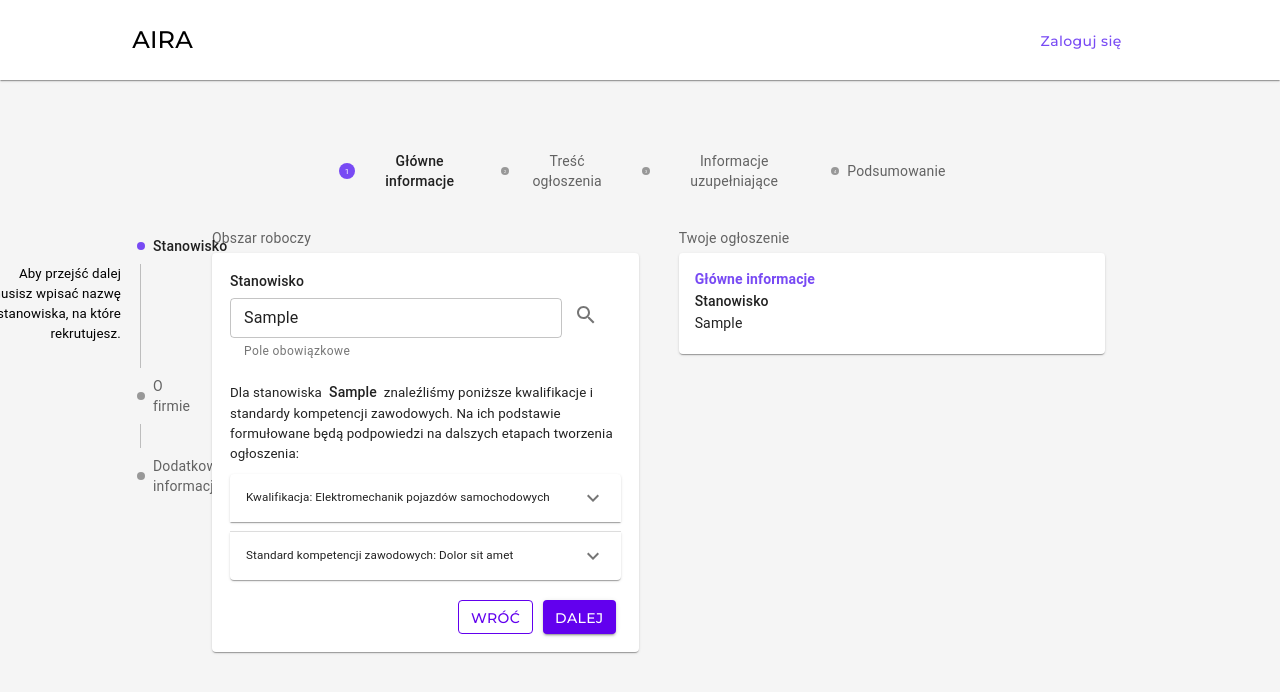
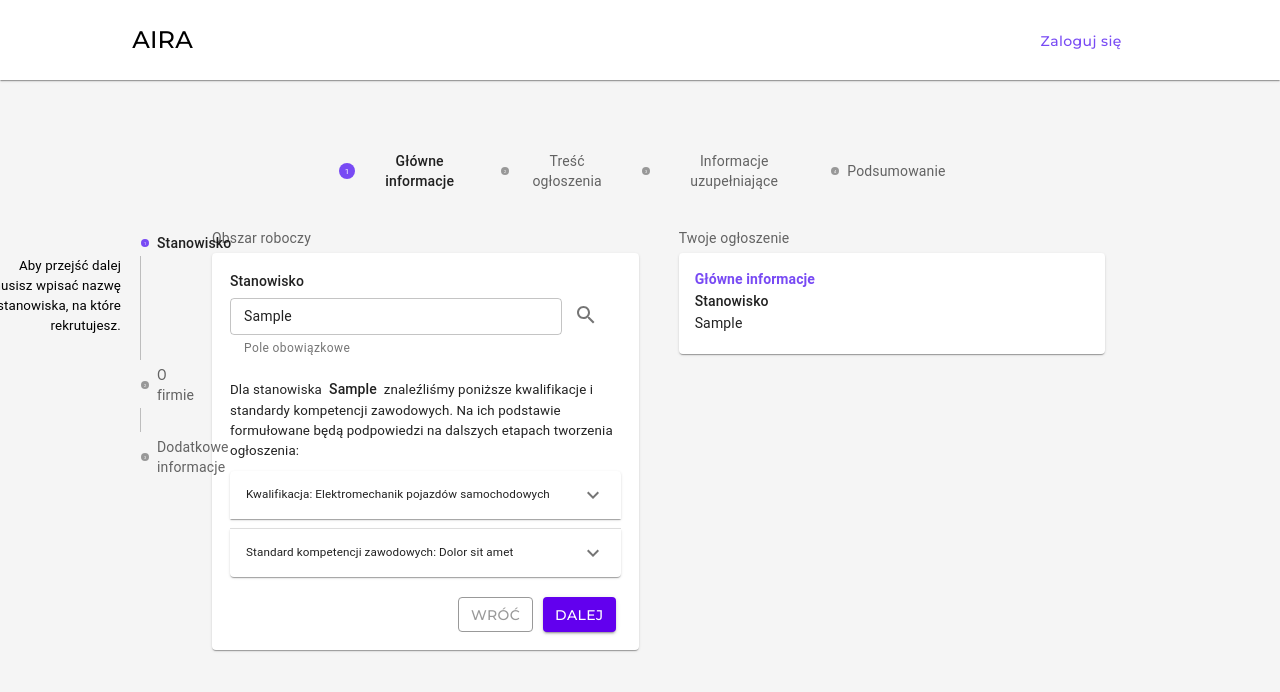
Before and after one commit to gosia-barlik/WIDMO-prototyp, a React (Create React App) app: page /creator in a window 1280 px wide. Both pictures are taken after typing "Sample" into the empty fields and a click on the button "search". Shown: the top 692 px of the page. Built offline with nearby package versions, Linux system fonts and the light colour scheme; a web font is replaced by a local one.

Commit message:
Creator - vertical stepper step1 changed to nonlinear

```diff
--- a/src/App.css
+++ b/src/App.css
@@ -1,7 +1,14 @@
+@import "./components/common/variables.css";
+
 body {
   height: 100vh;
   width: 100vw;
-  background-color: rgb(235, 235, 235);
+  background-color:var(--white);
+
+}
+
+.MuiInputBase-input {
+  font-size: 14px !important;
 }
 
 .App-logo {
--- a/src/components/Creator/Creator.css
+++ b/src/components/Creator/Creator.css
@@ -1,3 +1,5 @@
+@import "../common/variables.css";
+
 body {
   height: 100% !important;
   width: 100%;
@@ -7,13 +9,18 @@ body {
 
 .button-outlined {
   margin: 15px 5px 0 5px !important;
-  border: 1px solid #6200EE !important;
-  color: #6200EE !important;
+  border: 1px solid var(--active)!important;
+  color: var(--active) !important;
   font-family: Arial !important;
 }
 
 .button-contained {
   margin: 15px 5px 0 5px !important;
-  background-color: #6200EE !important;
+  background-color: var(--active)!important;
   font-family: Arial !important;
 }
+
+.Mui-disabled.button-outlined {
+  color: var(--disabled)!important;
+  border: 1px solid var(--disabled)!important;
+}
--- a/src/components/Creator/Creator.jsx
+++ b/src/components/Creator/Creator.jsx
@@ -8,13 +8,34 @@ import "./Creator.css";
 import { createTheme, ThemeProvider } from "@material-ui/core";
 
 export default function Creator() {
-  //Step1
   const [updateState, setUpdateState] = useState(0);
   const [activeStep, setActiveStep] = useState(0);
-  const [mainStepperLabels, setMainStepperLabels] = useState([{name:'Główne informacje', index:0}, {name:'Treść ogłoszenia',  index:1}, {name:'Informacje uzupełniające',  index:2 }, {name:'Podsumowanie',  index:3}])
+  const [mainStepperLabels, setMainStepperLabels] = useState([
+    { name: "Główne informacje", index: 0 },
+    { name: "Treść ogłoszenia", index: 1 },
+    { name: "Informacje uzupełniające", index: 2 },
+    { name: "Podsumowanie", index: 3 },
+  ]);
 
   //VERTICAL STEPPER
   const [activeVerticalStep, setActiveVerticalStep] = useState(0);
+  const [step1VerticalStepperLabels, setStep1VerticalStepperLabels] = useState([
+    {
+      name: "Stanowisko",
+      description: `Aby przejść dalej musisz wpisać nazwę stanowiska, na które rekrutujesz.`,
+      index: 0,
+    },
+    {
+      name: "O firmie",
+      description: `Pole opcjonalne.`,
+      index: 1,
+    },
+    {
+      name: "Dodatkowe informacje",
+      description: "Pole opcjonalne.",
+      index: 2,
+    },
+  ]);
 
   // MAIN STEPPER
   const handleStep = (step) => {
@@ -40,6 +61,10 @@ export default function Creator() {
   };
 
   // VERTICAL STEPPER
+  const handleStep1VerticalStepper = (step) => {
+    setActiveVerticalStep(step);
+  };
+
   const handleVerticalStepperNext = () => {
     setActiveVerticalStep((prevActiveStep) => prevActiveStep + 1);
   };
@@ -49,8 +74,11 @@ export default function Creator() {
 
   return (
     <>
-
-      <StepperHorizontal activeStep={activeStep} handleStep={handleStep} mainStepperLabels={mainStepperLabels}/>
+      <StepperHorizontal
+        activeStep={activeStep}
+        handleStep={handleStep}
+        mainStepperLabels={mainStepperLabels}
+      />
 
       {activeStep === 0 && (
         <Step1MainInfo
@@ -62,8 +90,10 @@ export default function Creator() {
           handleVerticalStepperNext={handleVerticalStepperNext}
           handleVerticalStepperBack={handleVerticalStepperBack}
           activeVerticalStep={activeVerticalStep}
+          step1VerticalStepperLabels={step1VerticalStepperLabels}
+          handleStep1VerticalStepper={handleStep1VerticalStepper}
         />
-      ) }
+      )}
       {activeStep === 1 && (
         <Step2OfferContent
           activeStep={activeStep}
@@ -76,23 +106,22 @@ export default function Creator() {
           updateState={updateState}
           activeVerticalStep={activeVerticalStep}
         />
-      ) }
-      {activeStep === 2 &&
+      )}
+      {activeStep === 2 && (
         <Step3DataProcessing
           activeStep={activeStep}
           handleMainStepperBack={handleMainStepperBack}
           handleMainStepperNext={handleMainStepperNext}
         />
-      }
+      )}
 
-       {activeStep === 3 &&
-         <Step4Summary
-           activeStep={activeStep}
-           handleMainStepperBack={handleMainStepperBack}
-           handleMainStepperNext={handleMainStepperNext}
-         />
-        }
-
+      {activeStep === 3 && (
+        <Step4Summary
+          activeStep={activeStep}
+          handleMainStepperBack={handleMainStepperBack}
+          handleMainStepperNext={handleMainStepperNext}
+        />
+      )}
     </>
   );
 }
--- a/src/components/Creator/Step1-Main-Info/Step1-Main-Info.css
+++ b/src/components/Creator/Step1-Main-Info/Step1-Main-Info.css
@@ -1,3 +1,5 @@
+@import "../../common/variables.css";
+
 .step-1-container {
   width: 100%;
   /* font-family: -apple-system, BlinkMacSystemFont, "Segoe UI", "Roboto", "Oxygen",
@@ -18,9 +20,10 @@
   margin-left: 0px !important ;
 }
 /*placeholder font-size*/
+.MuiOutlinedInput-root .PrivateNotchedOutline-legendLabelled-16,
 .css-hjtp1-MuiInputBase-root-MuiOutlinedInput-root,
 .css-1i1x89v-MuiInputBase-root-MuiOutlinedInput-root {
-  font-size: 0.875rem !important ;
+  font-size: 14px !important ;
 }
 
 
@@ -93,7 +96,7 @@
   z-index: 100;
   left: 18px;
   top: 18px;
-  color: #6200ee;
+  color: var(--active);
 }
 #photo-icon.hidden {
   display: none;
--- a/src/components/Creator/Step1-Main-Info/Step1-Main-Info.jsx
+++ b/src/components/Creator/Step1-Main-Info/Step1-Main-Info.jsx
@@ -15,16 +15,22 @@ import { useSelector } from "react-redux";
 
 export default function Step1MainInfo(props) {
   const { showResults } = useSelector((state) => state.stepOneReducer);
+  const disabled = true;
 
   return (
     <Grid container className='step-1-container'>
-      <StepperVertical activeStep={props.activeVerticalStep} />
+      <StepperVertical activeStep={props.activeVerticalStep} step1VerticalStepperLabels={props.step1VerticalStepperLabels}
+      handleStep1VerticalStepper={props.handleStep1VerticalStepper}/>
       <Grid
         item
         xs={4}
         style={{ margin: "20px", marginTop: "50px", textAlign: "left" }}
         className='form-container'>
-        <Typography variant='body2' style={{color:"#00000099"}} gutterBottom component='div'>
+        <Typography
+          variant='body2'
+          style={{ color: "#00000099" }}
+          gutterBottom
+          component='div'>
           Obszar roboczy
         </Typography>
         <Paper className='form-container-box'>
@@ -36,7 +42,14 @@ export default function Step1MainInfo(props) {
 
           {props.activeVerticalStep === 2 && <AdditionalInformation />}
 
-          {showResults && props.activeVerticalStep !== 2 && (
+          {showResults && props.activeVerticalStep === 0 && (
+            <MainActionButtons
+              disabled={disabled}
+              handleBack={props.handleVerticalStepperBack}
+              handleNext={props.handleVerticalStepperNext}
+            />
+          )}
+          {showResults && props.activeVerticalStep !== 2 && props.activeVerticalStep !== 0 &&(
             <MainActionButtons
               handleBack={props.handleVerticalStepperBack}
               handleNext={props.handleVerticalStepperNext}
@@ -56,10 +69,14 @@ export default function Step1MainInfo(props) {
         xs={4}
         style={{ margin: "20px", marginTop: "50px", textAlign: "left" }}
         className='job-offer-container'>
-        <Typography variant='body2' style={{color:"#00000099"}} gutterBottom component='div'>
+        <Typography
+          variant='body2'
+          style={{ color: "#00000099" }}
+          gutterBottom
+          component='div'>
           Twoje ogłoszenie
         </Typography>
-        <Paper className='job-offer-container-box' elevation={0} >
+        <Paper className='job-offer-container-box' elevation={0}>
           <JobOffer activeStep={props.activeStep} />
         </Paper>
         {props.activeVerticalStep === 1 && <AlertAbout />}
--- a/src/components/Creator/common/Main-Action-Buttons.jsx
+++ b/src/components/Creator/common/Main-Action-Buttons.jsx
@@ -11,6 +11,7 @@ export default function MainActionButtons(props) {
       <Button
         className='button-outlined'
         variant='outlined'
+        disabled={props.disabled}
         onClick={props.handleBack}>
         Wróć
       </Button>
--- a/src/components/Creator/common/Stepper-vertical.jsx
+++ b/src/components/Creator/common/Stepper-vertical.jsx
@@ -3,6 +3,7 @@ import Box from '@mui/material/Box';
 import Stepper from '@mui/material/Stepper';
 import Step from '@mui/material/Step';
 import StepLabel from '@mui/material/StepLabel';
+import StepButton from '@mui/material/StepButton';
 import StepContent from '@mui/material/StepContent';
 import Typography from '@mui/material/Typography';
 import './Stepper-vertical.css'
@@ -27,16 +28,15 @@ export default function StepperVertical(props) {
 
   return (
     <Box sx={{ maxWidth: 400 }} className="stepper-vertical-container">
-      <Stepper activeStep={props.activeStep} orientation="vertical">
-        {steps.map((step, index) => (
-          <Step key={step.label}>
-            <StepLabel
-              icon={' '}
+      <Stepper activeStep={props.activeStep} nonLinear orientation="vertical">
+        {props.step1VerticalStepperLabels.map((label) => (
+          <Step key={label.name}>
+            <StepButton onClick={() => props.handleStep1VerticalStepper(label.index)}
             >
-              {step.label}
-            </StepLabel>
+              {label.name}
+            </StepButton>
             <StepContent>
-              <Typography>{step.description}</Typography>
+              <Typography>{label.description}</Typography>
 
             </StepContent>
           </Step>
--- a/src/components/Rankomat/Rankomat.css
+++ b/src/components/Rankomat/Rankomat.css
@@ -1,3 +1,5 @@
+@import "../common/variables.css";
+
 button {
   border-radius: 4px !important;
   padding:5px 12px 3px!important;
@@ -5,18 +7,18 @@ button {
 }
 .button-outlined {
   margin: 15px 5px 0 5px !important;
-  border: 1px solid #6200EE !important;
-  color: #6200EE !important;
+  border: 1px solid var(--active) !important;
+  color: var(--active) !important;
 }
 
 .button-contained {
   margin: 15px 5px 0 5px !important;
-  background-color: #6200EE !important;
+  background-color: var(--active) !important;
   color:white !important;
 }
 
   .upload-button{
     margin: 0px 5px 0 5px !important;
-    border: 1px solid #6200EE !important;
-    color: #6200EE !important;
+    border: 1px solid var(--active) !important;
+    color: var(--active)!important;
   }
--- /dev/null
+++ b/src/components/common/variables.css
@@ -0,0 +1,5 @@
+:root {
+    --active: #6200EE;
+    --disabled: #999999;
+    --white: #ffffff;
+  }
```
